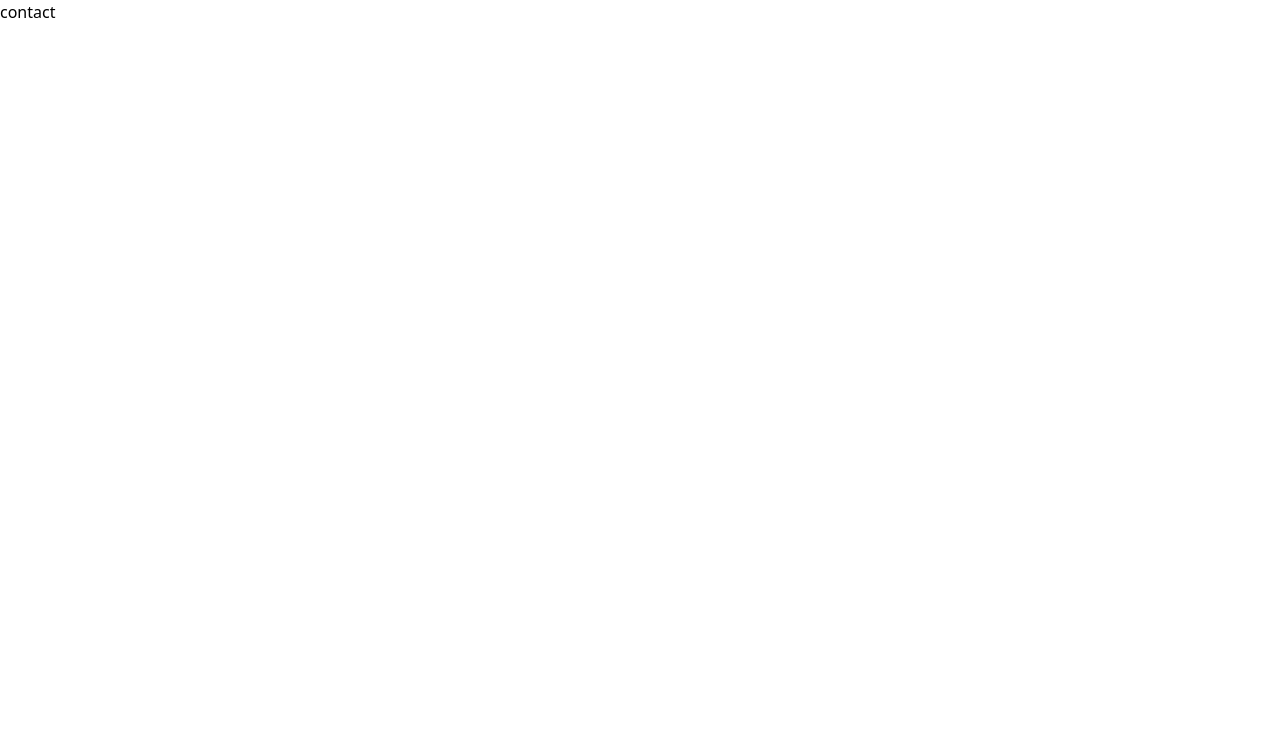
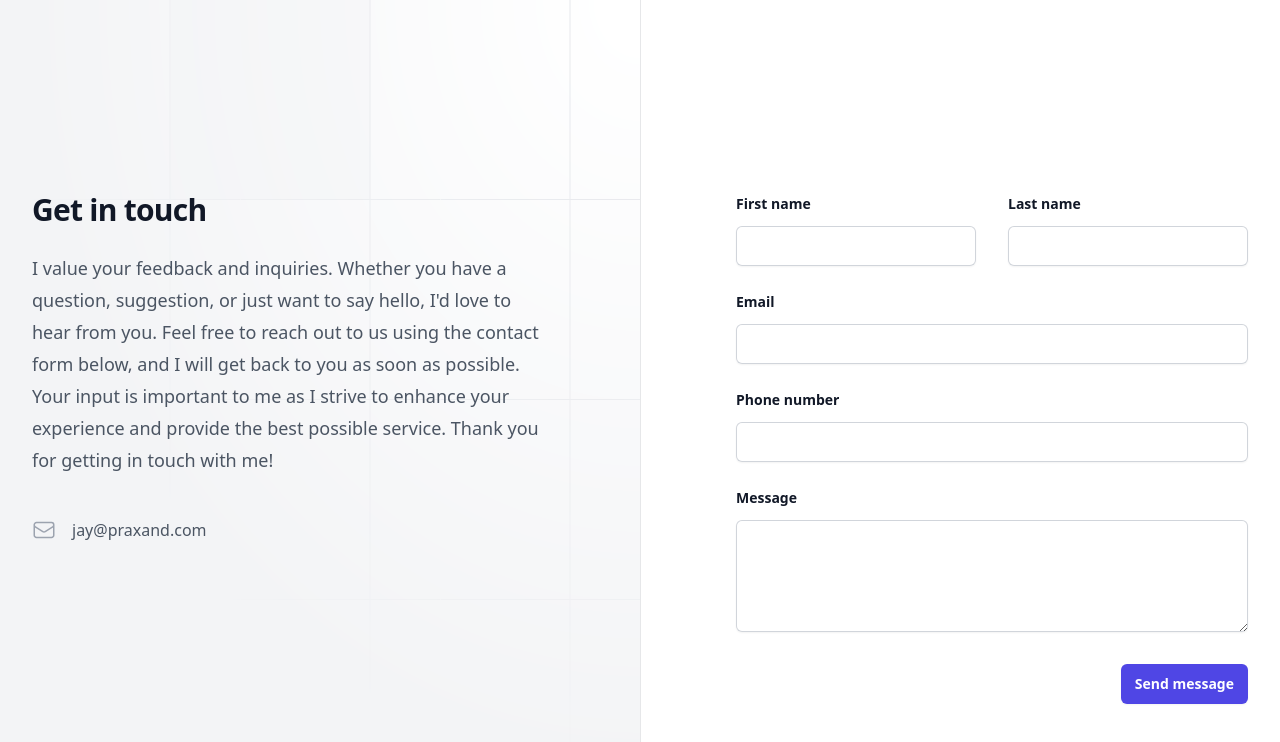
Before and after one commit to praxand/jaycheung.nl, a Nuxt app: page /contact in a window 1280 px wide. Shown: the top 742 px of the page. Built offline with nearby package versions, Linux system fonts and the light colour scheme.

Commit message:
contact page

```diff
--- a/pages/contact.vue
+++ b/pages/contact.vue
@@ -1,3 +1,206 @@
 <template>
-  <div>contact</div>
+  <div class="relative isolate bg-white">
+    <div class="mx-auto grid max-w-7xl grid-cols-1 lg:grid-cols-2">
+      <div class="relative px-6 pb-20 pt-24 sm:pt-32 lg:static lg:px-8 lg:py-48">
+        <div class="mx-auto max-w-xl lg:mx-0 lg:max-w-lg">
+          <div class="absolute inset-y-0 left-0 -z-10 w-full overflow-hidden bg-gray-100 ring-1 ring-gray-900/10 lg:w-1/2">
+            <svg
+              class="absolute inset-0 h-full w-full stroke-gray-200 [mask-image:radial-gradient(100%_100%_at_top_right,white,transparent)]"
+              aria-hidden="true"
+            >
+              <defs>
+                <pattern
+                  id="83fd4e5a-9d52-42fc-97b6-718e5d7ee527"
+                  width="200"
+                  height="200"
+                  x="100%"
+                  y="-1"
+                  patternUnits="userSpaceOnUse"
+                >
+                  <path d="M130 200V.5M.5 .5H200" fill="none" />
+                </pattern>
+              </defs>
+
+              <rect width="100%" height="100%" stroke-width="0" fill="white" />
+
+              <svg x="100%" y="-1" class="overflow-visible fill-gray-50">
+                <path d="M-470.5 0h201v201h-201Z" stroke-width="0" />
+              </svg>
+
+              <rect
+                width="100%"
+                height="100%"
+                stroke-width="0"
+                fill="url(#83fd4e5a-9d52-42fc-97b6-718e5d7ee527)"
+              />
+            </svg>
+          </div>
+
+          <h2 class="text-3xl font-bold tracking-tight text-gray-900">
+            Get in touch
+          </h2>
+
+          <p class="mt-6 text-lg leading-8 text-gray-600">
+            I value your feedback and inquiries. Whether you have a question,
+            suggestion, or just want to say hello, I'd love to hear from you.
+            Feel free to reach out to us using the contact form below, and I
+            will get back to you as soon as possible. Your input is important to
+            me as I strive to enhance your experience and provide the best
+            possible service. Thank you for getting in touch with me!
+          </p>
+
+          <dl class="mt-10 space-y-4 text-base leading-7 text-gray-600">
+            <div class="flex gap-x-4">
+              <dt class="flex-none">
+                <span class="sr-only">Email</span>
+
+                <EnvelopeIcon
+                  class="h-7 w-6 text-gray-400"
+                  aria-hidden="true"
+                />
+              </dt>
+
+              <dd>
+                <a class="hover:text-gray-900" href="mailto:hello@example.com">
+                  jay@praxand.com
+                </a>
+              </dd>
+            </div>
+          </dl>
+        </div>
+      </div>
+
+      <form
+        action="https://api.web3forms.com/submit"
+        method="POST"
+        class="px-6 pb-24 pt-20 sm:pb-32 lg:px-8 lg:py-48 h-screen"
+      >
+        <input
+          type="hidden"
+          name="access_key"
+          value="c4ea3258-c70b-45ae-a9e2-1fa36a5bbfd5"
+        />
+
+        <div class="mx-auto max-w-xl lg:mr-0 lg:max-w-lg">
+          <div class="grid grid-cols-1 gap-x-8 gap-y-6 sm:grid-cols-2">
+            <div>
+              <label
+                for="first-name"
+                class="block text-sm font-semibold leading-6 text-gray-900"
+              >
+                First name
+              </label>
+
+              <div class="mt-2.5">
+                <input
+                  type="text"
+                  name="first-name"
+                  id="first-name"
+                  autocomplete="given-name"
+                  class="block w-full rounded-md border-0 px-3.5 py-2 text-gray-900 shadow-sm ring-1 ring-inset ring-gray-300 placeholder:text-gray-400 focus:ring-2 focus:ring-inset focus:ring-indigo-600 sm:text-sm sm:leading-6"
+                />
+              </div>
+            </div>
+
+            <div>
+              <label
+                for="last-name"
+                class="block text-sm font-semibold leading-6 text-gray-900"
+              >
+                Last name
+              </label>
+
+              <div class="mt-2.5">
+                <input
+                  type="text"
+                  name="last-name"
+                  id="last-name"
+                  autocomplete="family-name"
+                  class="block w-full rounded-md border-0 px-3.5 py-2 text-gray-900 shadow-sm ring-1 ring-inset ring-gray-300 placeholder:text-gray-400 focus:ring-2 focus:ring-inset focus:ring-indigo-600 sm:text-sm sm:leading-6"
+                />
+              </div>
+            </div>
+
+            <div class="sm:col-span-2">
+              <label
+                for="email"
+                class="block text-sm font-semibold leading-6 text-gray-900"
+              >
+                Email
+              </label>
+
+              <div class="mt-2.5">
+                <input
+                  type="email"
+                  name="email"
+                  id="email"
+                  autocomplete="email"
+                  class="block w-full rounded-md border-0 px-3.5 py-2 text-gray-900 shadow-sm ring-1 ring-inset ring-gray-300 placeholder:text-gray-400 focus:ring-2 focus:ring-inset focus:ring-indigo-600 sm:text-sm sm:leading-6"
+                />
+              </div>
+            </div>
+
+            <div class="sm:col-span-2">
+              <label
+                for="phone-number"
+                class="block text-sm font-semibold leading-6 text-gray-900"
+              >
+                Phone number
+              </label>
+
+              <div class="mt-2.5">
+                <input
+                  type="tel"
+                  name="phone-number"
+                  id="phone-number"
+                  autocomplete="tel"
+                  class="block w-full rounded-md border-0 px-3.5 py-2 text-gray-900 shadow-sm ring-1 ring-inset ring-gray-300 placeholder:text-gray-400 focus:ring-2 focus:ring-inset focus:ring-indigo-600 sm:text-sm sm:leading-6"
+                />
+              </div>
+            </div>
+
+            <div class="sm:col-span-2">
+              <label
+                for="message"
+                class="block text-sm font-semibold leading-6 text-gray-900"
+              >
+                Message
+              </label>
+
+              <div class="mt-2.5">
+                <textarea
+                  name="message"
+                  id="message"
+                  rows="4"
+                  class="block w-full rounded-md border-0 px-3.5 py-2 text-gray-900 shadow-sm ring-1 ring-inset ring-gray-300 placeholder:text-gray-400 focus:ring-2 focus:ring-inset focus:ring-indigo-600 sm:text-sm sm:leading-6"
+                />
+              </div>
+            </div>
+          </div>
+
+          <div class="mt-8 flex justify-end">
+            <button
+              type="submit"
+              class="rounded-md bg-indigo-600 px-3.5 py-2.5 text-center text-sm font-semibold text-white shadow-sm hover:bg-indigo-500 focus-visible:outline focus-visible:outline-2 focus-visible:outline-offset-2 focus-visible:outline-indigo-600"
+            >
+              Send message
+            </button>
+          </div>
+        </div>
+      </form>
+    </div>
+  </div>
 </template>
+
+<script setup>
+import { EnvelopeIcon } from "@heroicons/vue/24/outline";
+
+useSeoMeta({
+  title: "Contact | Jay Cheung",
+  ogTitle: "Contact | Jay Cheung",
+  description: "I value your feedback and inquiries. Whether you have a question, suggestion, or just want to say hello, I'd love to hear from you. Feel free to reach out to us using the contact form below, and I will get back to you as soon as possible. Your input is important to me as I strive to enhance your experience and provide the best possible service. Thank you for getting in touch with me!",
+  ogDescription: "I value your feedback and inquiries. Whether you have a question, suggestion, or just want to say hello, I'd love to hear from you. Feel free to reach out to us using the contact form below, and I will get back to you as soon as possible. Your input is important to me as I strive to enhance your experience and provide the best possible service. Thank you for getting in touch with me!",
+  ogImage: "https://jaycheung.nl/profile.png",
+  twitterCard: 'summary_large_image',
+});
+</script>
```
